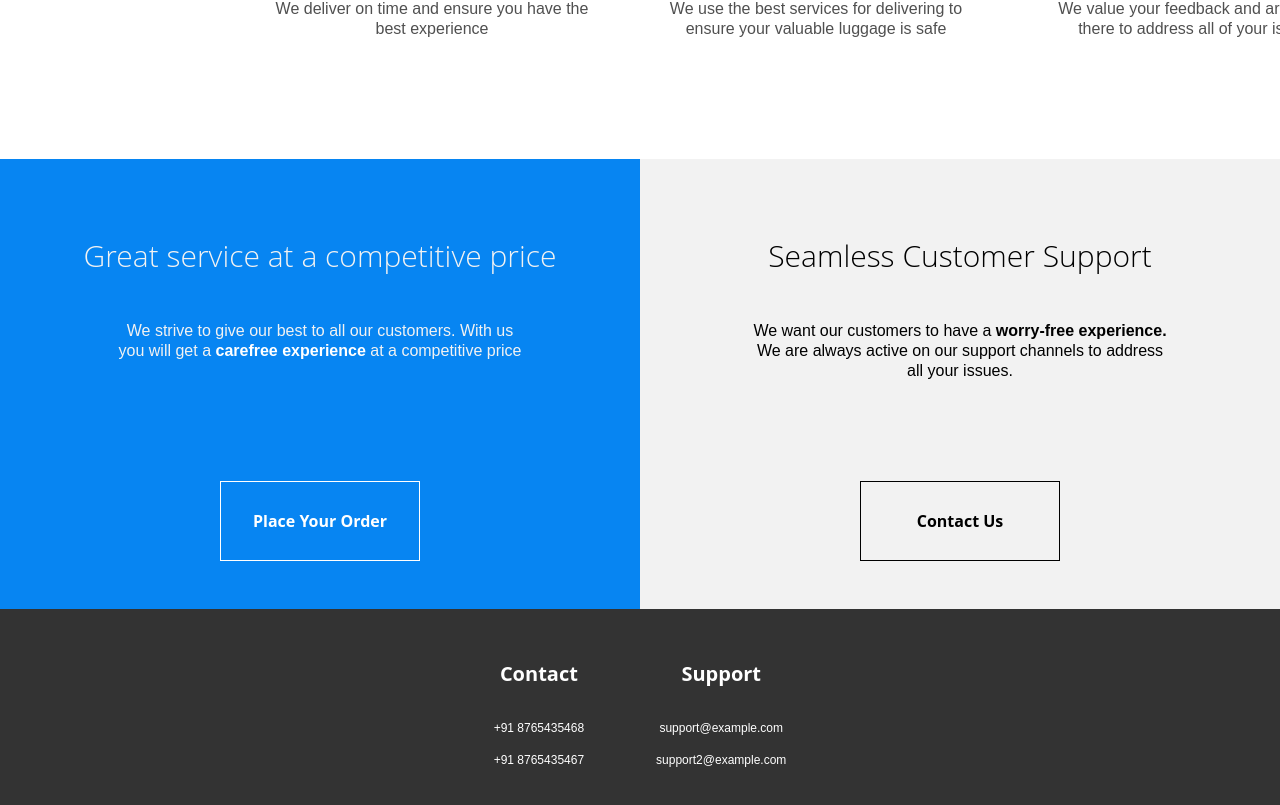
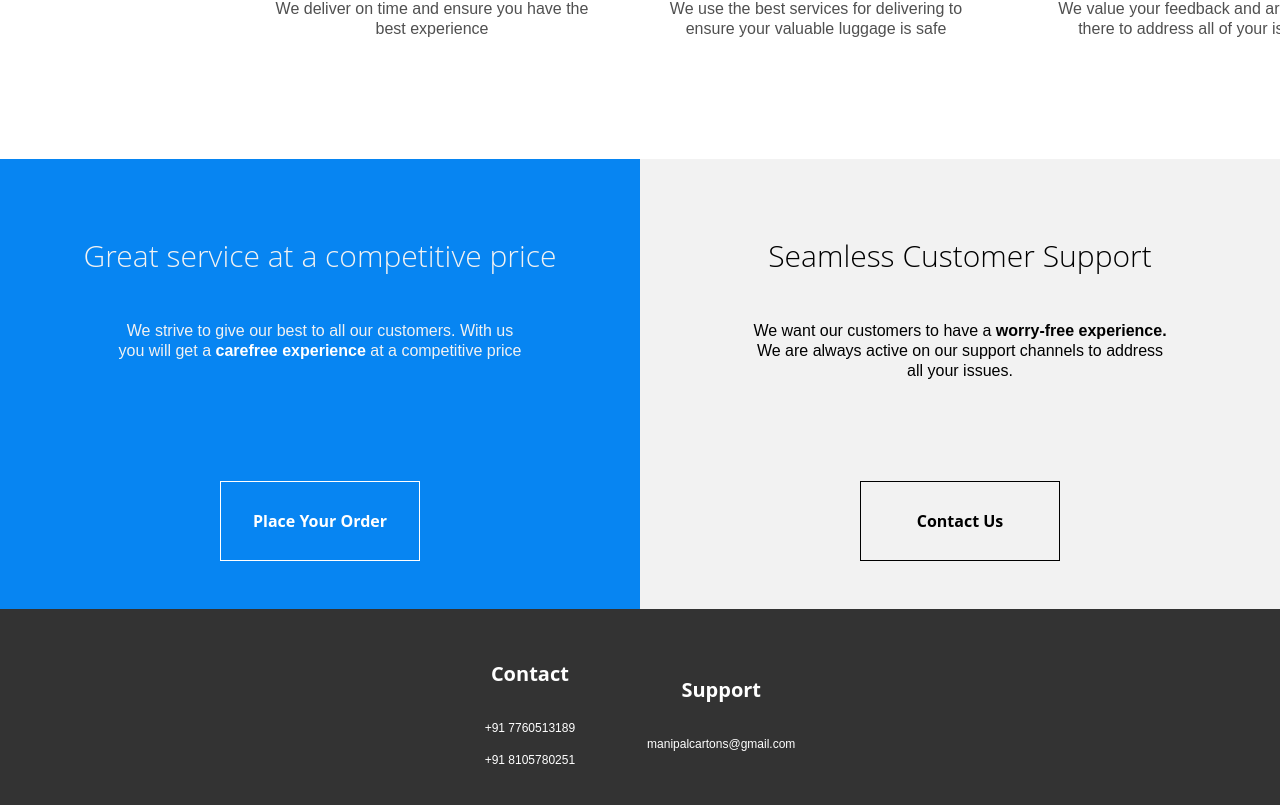
Before and after one commit to enimsoft/manipalcartons, a Next.js app: page / in a window 1280 px wide. Shown: the part 791-1596 px from the top of the page. Built offline with nearby package versions, Linux system fonts and the light colour scheme.

Commit message:
update info

```diff
--- a/components/Card/Card.module.css
+++ b/components/Card/Card.module.css
@@ -5,11 +5,8 @@
     margin: 0;
 }
 
-.cardContent {
+.cardContent p {
     color: #505050;
-}
-
-.cardContent p {
     padding: 0;
     /* margin: 0; */
 }
--- a/pages/index.jsx
+++ b/pages/index.jsx
@@ -91,14 +91,14 @@ const About = () => {
                 <div className={styles.contentWrap}>
                     <div className={styles.box}>
                         <h3>Contact</h3>
-                        <p>+91 8765435468</p>
-                        <p>+91 8765435467</p>
+                        <p>+91 7760513189</p>
+                        <p>+91 8105780251</p>
                     </div>
 
                     <div className={styles.box}>
                         <h3>Support</h3>
-                        <p>support@example.com</p>
-                        <p>support2@example.com</p>
+                        <p>manipalcartons@gmail.com</p>
+                        {/* <p>support2@example.com</p> */}
                     </div>
                 </div>
             </footer>
```
Also changed, not shown: pages/order.jsx (added).
